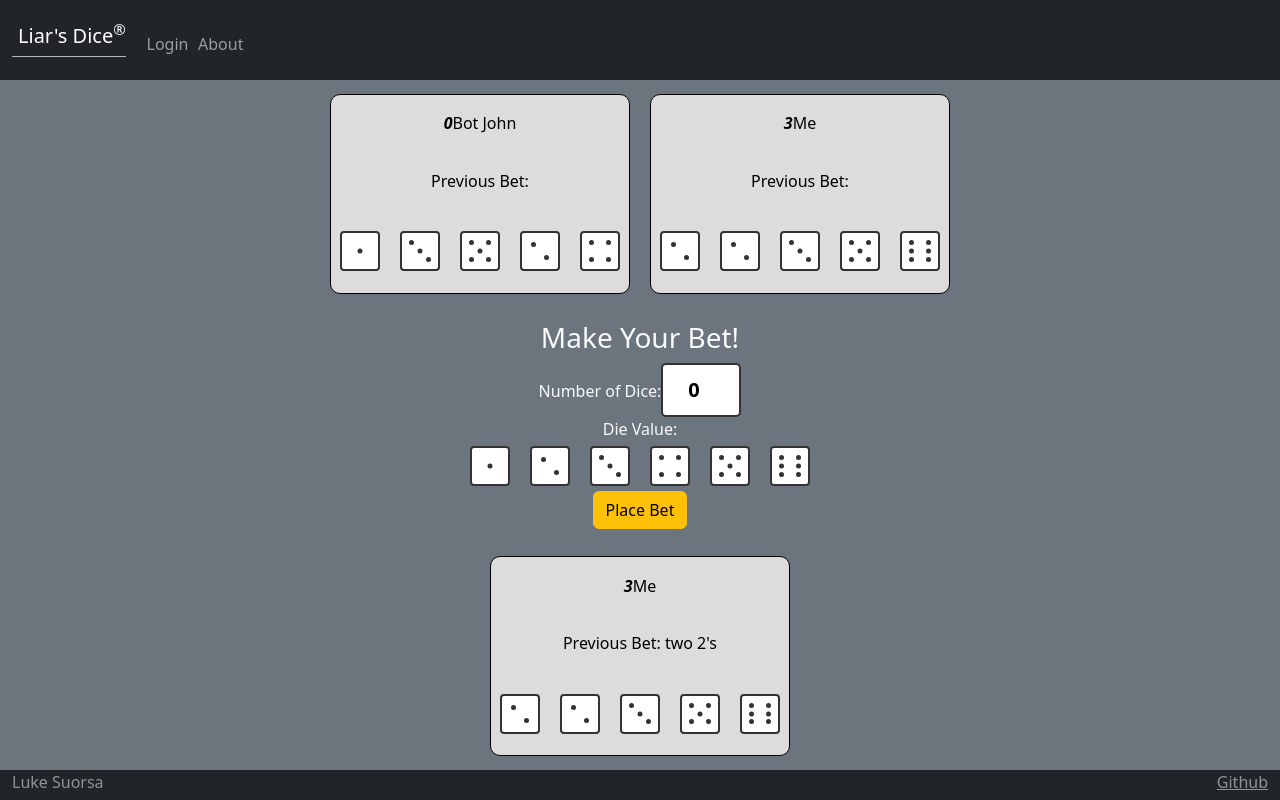
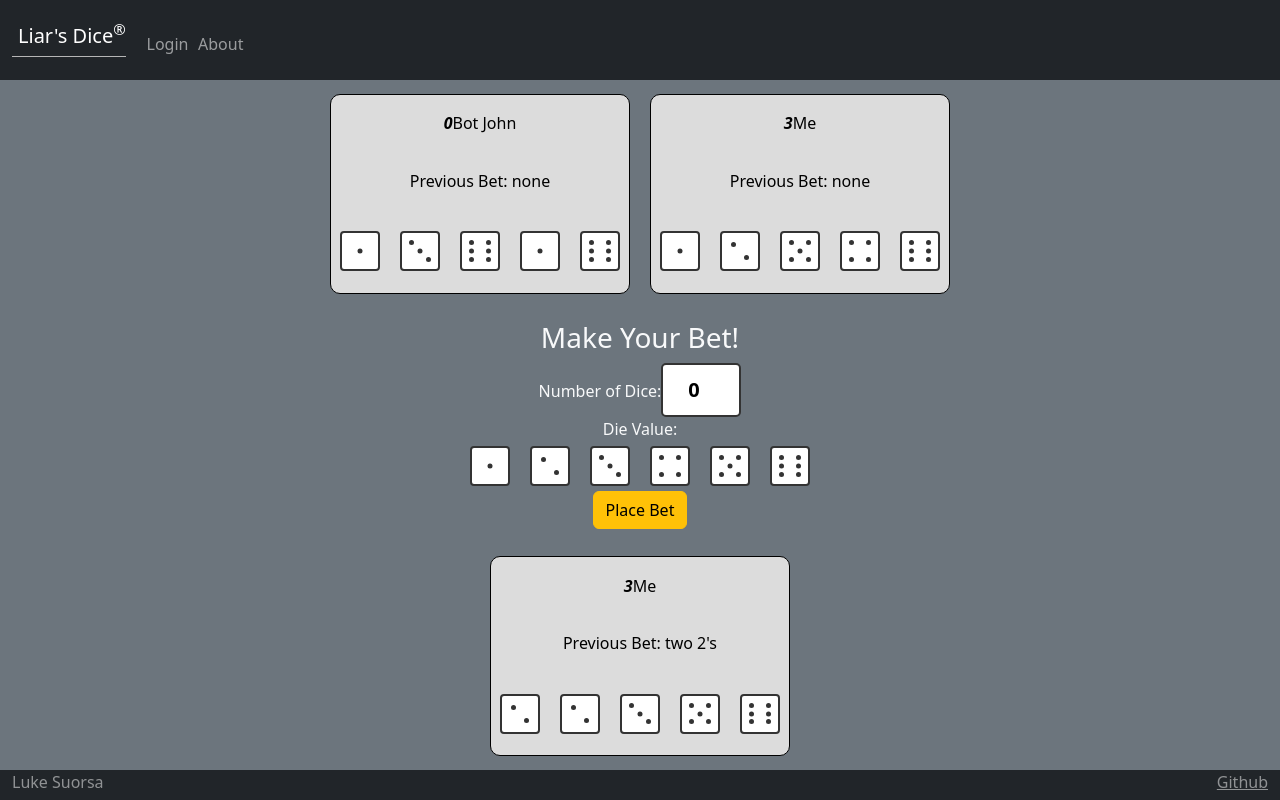
Before and after one commit to lmsuorsa/startup, a React (Vite) app: page /play in a window 1280 px wide. Built offline with nearby package versions, Linux system fonts and the light colour scheme.

Commit message:
initialize gameState with player and bot, randomize dice rolls

```diff
--- a/src/components/play/play.jsx
+++ b/src/components/play/play.jsx
@@ -39,29 +39,36 @@ export function Play() {
     }));
   }
 
-  const [gameState, setGameState] = React.useState({
+  const [gameState, setGameState] = React.useState(() => {
+    // initial dice roll
+    const botDice = Array(5).fill().map(() => Math.floor(Math.random() * 6) + 1);
+    const humanDice = Array(5).fill().map(() => Math.floor(Math.random() * 6) + 1);
+    return {
       players: [
         {
           id: 0,
           name: "Bot John",
           wins: 0,
-        dice: [1,3,5,2,4],
+          dice: botDice,
+          previousBet: 'none',
         },
         {
           id: 1,
           name: "Me",
           wins: 3,
-        dice: [2,2,3,5,6],
+          dice: humanDice,
+          previousBet: 'none',
         }
       ],
-
+      currentPlayer: 1,
       currentBet: {
         count: null,
         value: null
       },
       round: 1,
-    gamePhase: 'betting',
+      gameOver: false,
       winner: null
+    }
   });
 
 
```
Lines whose indentation alone changed are shown as unchanged.
